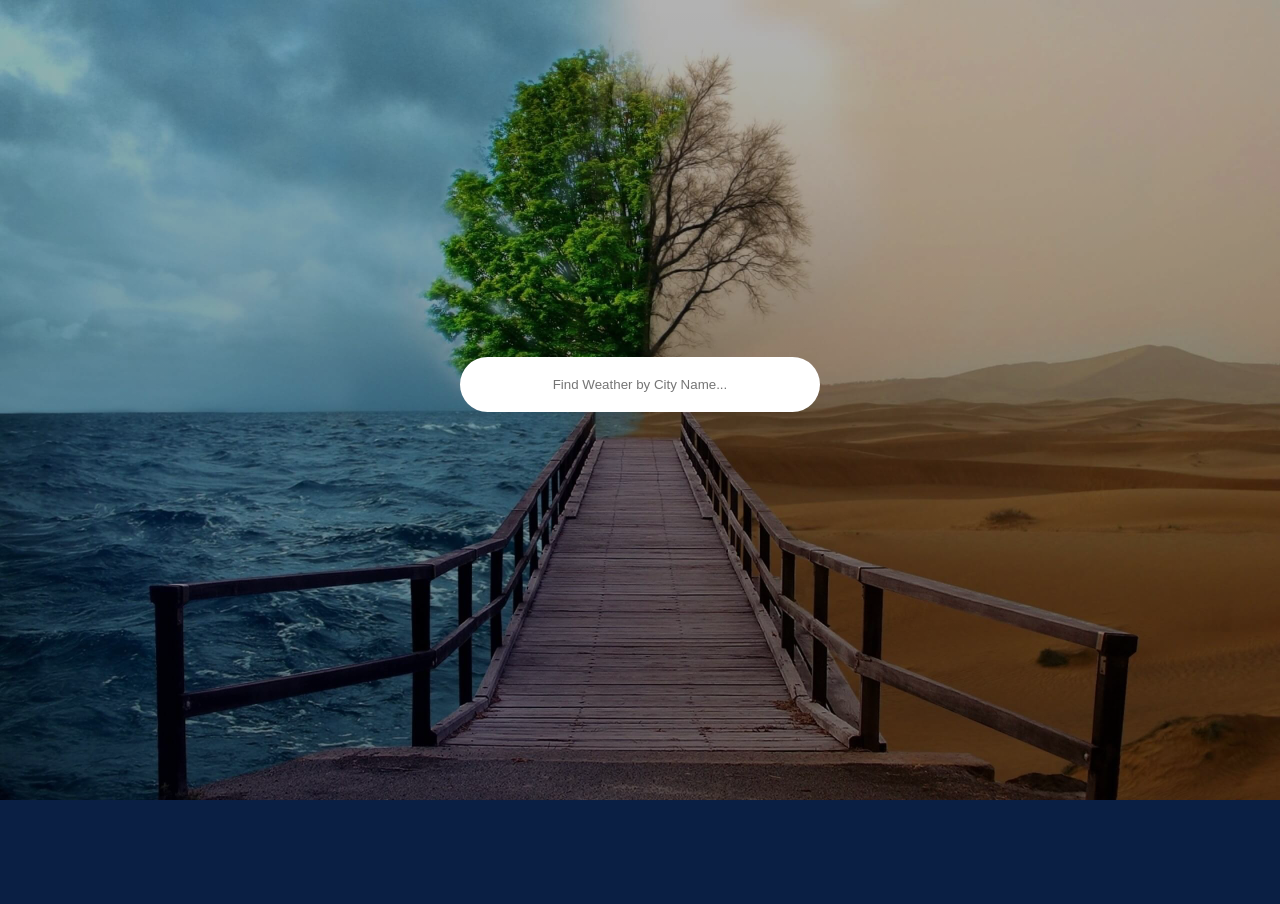
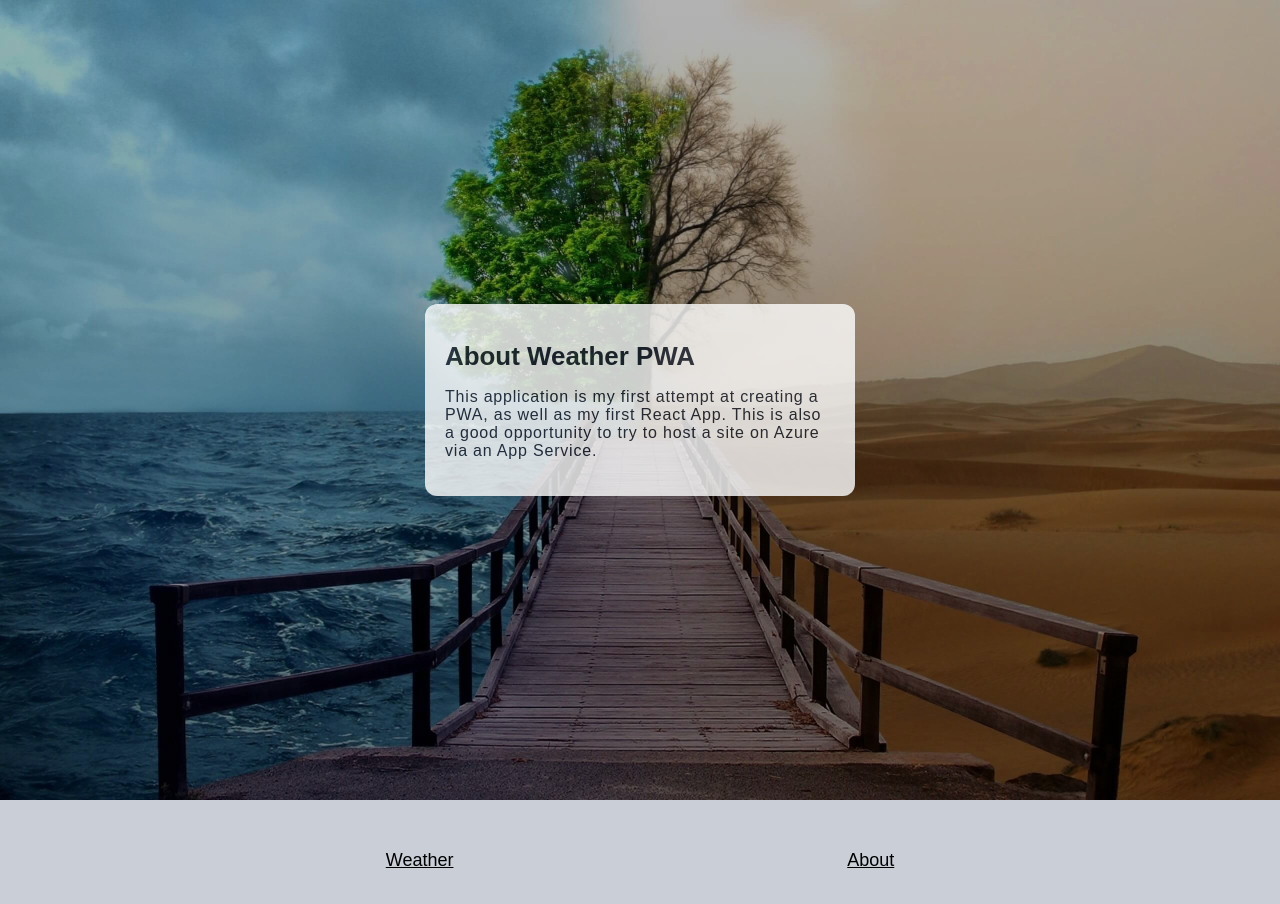
Before and after one commit to rjfahl/weather-pwa, a React (Create React App) app: page /about in a window 1280 px wide. Shown: the top 904 px of the page. Before the commit the page ends 800 px from the top, so only its background shows below. Built offline with nearby package versions, Linux system fonts and the light colour scheme.

Commit message:
add routing

```diff
--- /dev/null
+++ b/src/About.js
@@ -0,0 +1,15 @@
+import React from "react";
+
+const About = () => {
+    return (
+        <div className="about">
+            <h1>About Weather PWA</h1>
+            <p>
+                This application is my first attempt at creating a PWA, as well as my first React App.
+                This is also a good opportunity to try to host a site on Azure via an App Service.
+            </p>
+        </div>
+    );
+}
+
+export default About;
--- a/src/App.css
+++ b/src/App.css
@@ -44,8 +44,8 @@ html, body, #root {
 
 p {
     margin-top: 10px;
-    text-transform: uppercase;
     letter-spacing: 0.05em;
+    font-size:16px;
 }
 
 .city-temp {
@@ -84,6 +84,33 @@ p {
     align-items: center;
 }
 
+header{
+    display: flex;
+    width: 100%;
+    position: absolute;
+    top: 100%;
+    left: 0px;
+    right: 0px;
+    height: 120px;
+    background-color: rgba(250,250,250, .8);
+    align-items: center;
+    justify-content: space-evenly;
+}
+
+.header-link{
+    padding:24px 8px;
+    color: black;
+    font-size: 18px;
+}
+
+.about{
+    width:390px;
+    background-color: white;
+    opacity: .8;
+    padding: 20px;
+    border-radius: 12px;
+}
+
 @media only screen and (max-width: 600px) {
     .search {
         padding: 20px 15%;
--- a/src/App.js
+++ b/src/App.js
@@ -1,51 +1,23 @@
-import React, { useState, useEffect } from 'react';
-import { fetchWeather } from './api/fetchWeather';
+import React from 'react';
 import './App.css';
+import Home from "./Home";
+import About from "./About";
+import {BrowserRouter as Router, Switch, Route, Link} from "react-router-dom";
 
 const App = () => {
-    const [query, setQuery] = useState('');
-    const [weather, setWeather] = useState({});
-
-    useEffect(() => {
-        const func = async () => {
-            let params = new URLSearchParams(window.location.search);
-            let searchQuery = params.get('search');
-
-            if(searchQuery) {
-                const data = await fetchWeather(searchQuery);
-                setWeather(data);
-            }
-        }
-        func();
-    }, []);
-
-    const search = async (e) => {
-        if(e.key === 'Enter'){
-            const data = await fetchWeather(query);
-            setWeather(data);
-            setQuery('');
-        }
-    }
-
     return (
         <div className="main-container">
-            <input type="text" className="search" placeholder="Find Weather by City Name..." value={query} onChange={(e) => setQuery(e.target.value)} onKeyPress={search} />
-            {weather.main && (
-                <div className="city">
-                    <h2 className="city-name">
-                        <span>{weather.name}</span>
-                        <sup>{weather.sys.country}</sup>
-                    </h2>
-                    <div className="city-temp">
-                        {Math.round(weather.main.temp)}
-                        <sup>&deg;C</sup>
-                    </div>
-                    <div className="info">
-                        <img className="city-icon" src={`https://openweathermap.org/img/wn/${weather.weather[0].icon}@2x.png`} alt={weather.weather[0].description} />
-                        <p>{weather.weather[0].description}</p>
-                    </div>
-                </div>
-            )}
+            <Router>
+                <header>
+                    <Link className="header-link" to="/">Weather</Link>
+                    <Link className="header-link" to="/about">About</Link>
+                </header>
+                <Switch>
+                    <Route exact path="/" component={Home} />
+                    <Route path="/about" component={About} />
+                </Switch>
+            </Router>
+
         </div>
     );
 }
--- /dev/null
+++ b/src/Home.js
@@ -0,0 +1,52 @@
+import React, { useState, useEffect } from 'react';
+import { fetchWeather } from './api/fetchWeather';
+
+const Home = () => {
+    const [query, setQuery] = useState('');
+    const [weather, setWeather] = useState({});
+
+    useEffect(() => {
+        const func = async () => {
+            let params = new URLSearchParams(window.location.search);
+            let searchQuery = params.get('search');
+
+            if(searchQuery) {
+                const data = await fetchWeather(searchQuery);
+                setWeather(data);
+            }
+        }
+        func();
+    }, []);
+
+    const search = async (e) => {
+        if(e.key === 'Enter'){
+            const data = await fetchWeather(query);
+            setWeather(data);
+            setQuery('');
+        }
+    }
+
+    return (
+        <div>
+            <input type="text" className="search" placeholder="Find Weather by City Name..." value={query} onChange={(e) => setQuery(e.target.value)} onKeyPress={search} />
+            {weather.main && (
+                <div className="city">
+                    <h2 className="city-name">
+                        <span>{weather.name}</span>
+                        <sup>{weather.sys.country}</sup>
+                    </h2>
+                    <div className="city-temp">
+                        {Math.round(weather.main.temp)}
+                        <sup>&deg;C</sup>
+                    </div>
+                    <div className="info">
+                        <img className="city-icon" src={`https://openweathermap.org/img/wn/${weather.weather[0].icon}@2x.png`} alt={weather.weather[0].description} />
+                        <p>{weather.weather[0].description}</p>
+                    </div>
+                </div>
+            )}
+        </div>
+    );
+}
+
+export default Home;
```
Also changed, not shown: src/api/fetchWeather.js (line endings or trailing spaces).
